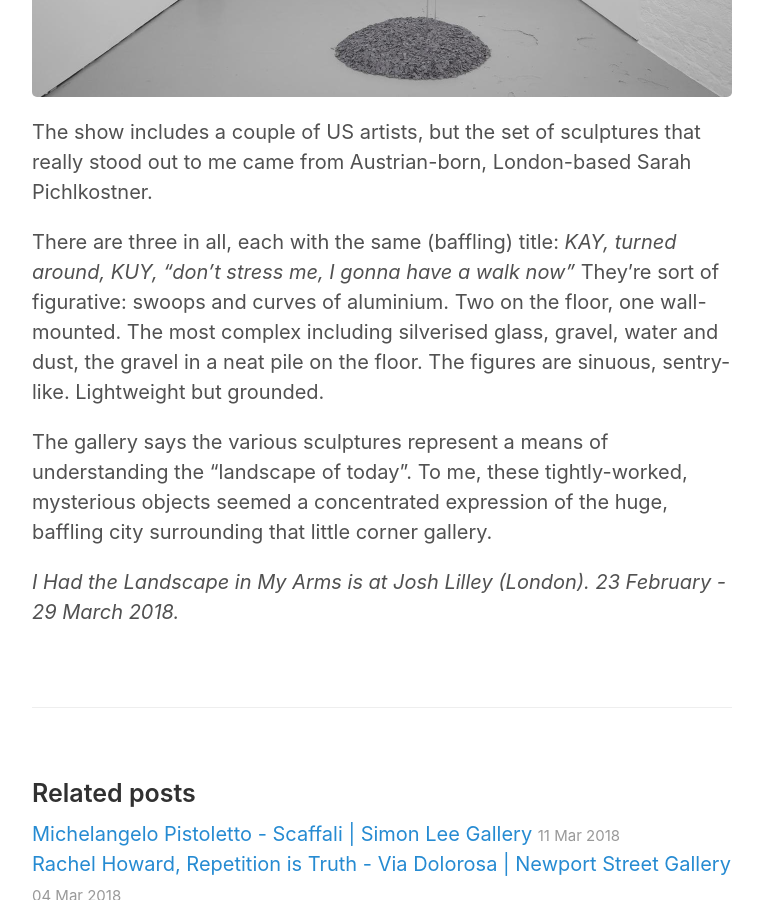
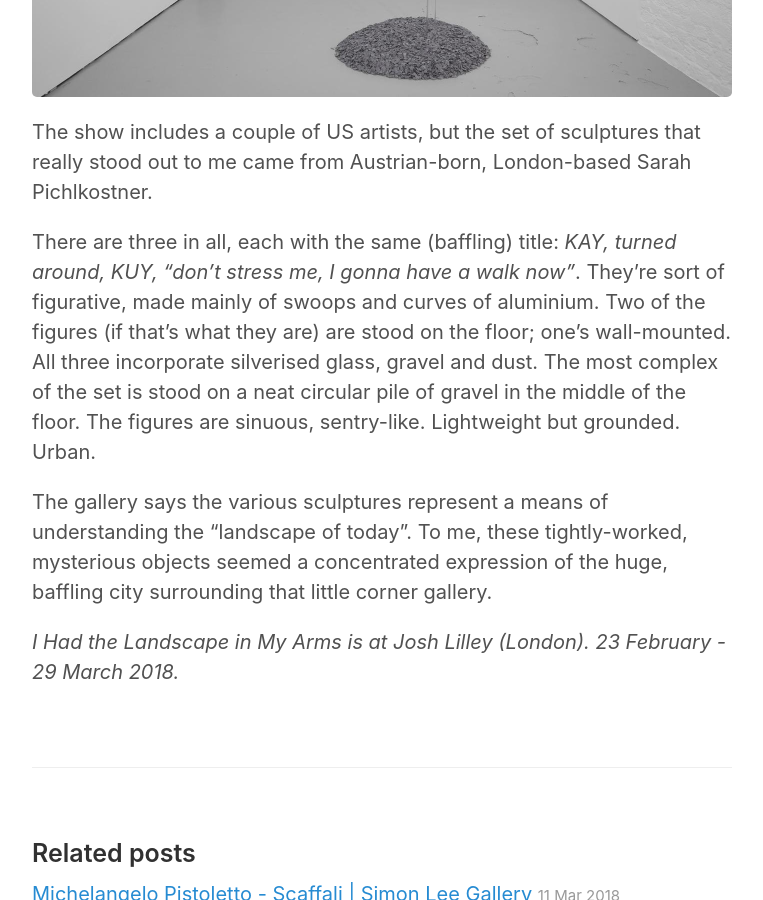
Before and after one commit to JMDKC/jmdkc.github.io, a Jekyll site: the page built from _posts/2018-03-18-pichlkostner-josh-lilley.md, in a window 1280 px wide and 900 px high, scrolled down 901 px. Shown: the whole window, without its empty margins (258-1021 px from the left). Built offline with Jekyll 4.4.1, drawn with Linux system fonts in a browser that asks for light colours.

Commit message:
amended Josh Lilley post

```diff
--- a/_posts/2018-03-18-pichlkostner-josh-lilley.md
+++ b/_posts/2018-03-18-pichlkostner-josh-lilley.md
@@ -11,7 +11,7 @@ Late last year came a knockout show from Detroit-based Alex Da Corte. And now, i
 
 The show includes a couple of US artists, but the set of sculptures that really stood out to me came from Austrian-born, London-based Sarah Pichlkostner.
 
-There are three in all, each with the same (baffling) title: *KAY, turned around, KUY, "don't stress me, I gonna have a walk now"* They're sort of figurative: swoops and curves of aluminium. Two on the floor, one wall-mounted. The most complex including silverised glass, gravel, water and dust, the gravel in a neat pile on the floor. The figures are sinuous, sentry-like. Lightweight but grounded.
+There are three in all, each with the same (baffling) title: *KAY, turned around, KUY, "don't stress me, I gonna have a walk now"*. They're sort of figurative, made mainly of swoops and curves of aluminium. Two of the figures (if that's what they are) are stood on the floor; one's wall-mounted. All three incorporate silverised glass, gravel and dust. The most complex of the set is stood on a neat circular pile of gravel in the middle of the floor. The figures are sinuous, sentry-like. Lightweight but grounded. Urban.
 
 The gallery says the various sculptures represent a means of understanding the "landscape of today". To me, these tightly-worked, mysterious objects seemed a concentrated expression of the huge, baffling city surrounding that little corner gallery.
 
```
